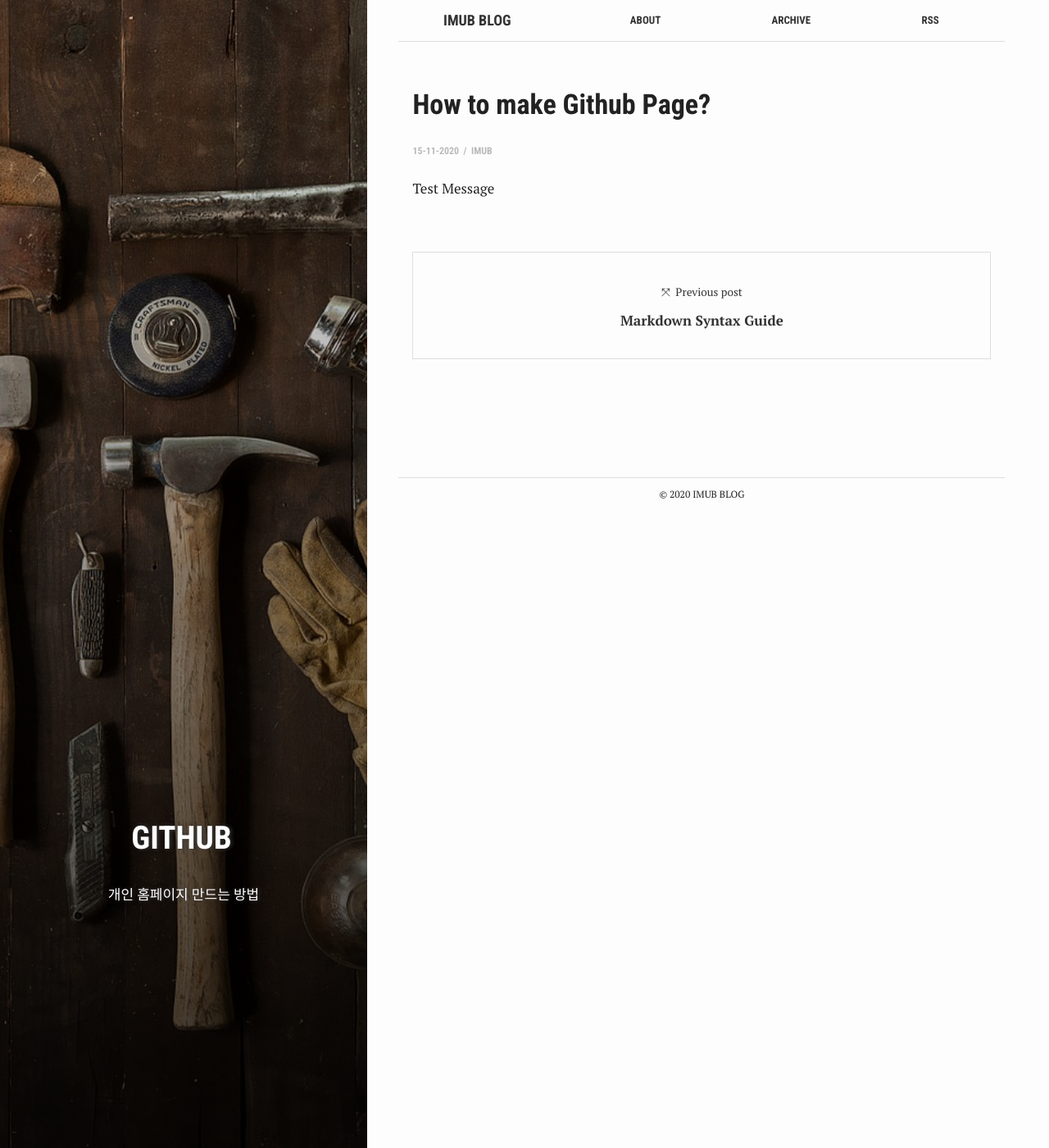
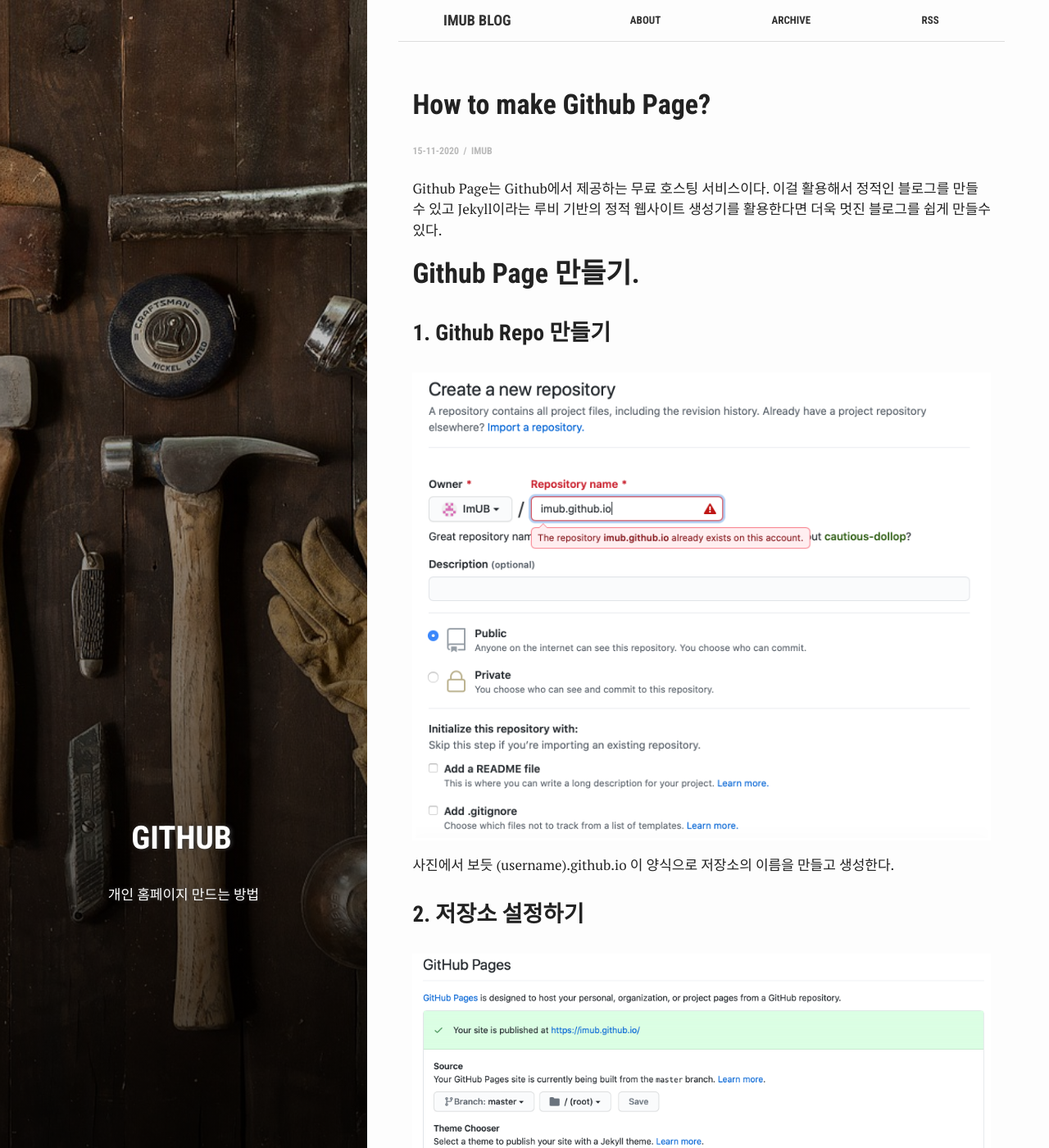
Before and after one commit to ImUB/imub.github.io, a Jekyll site: the page built from _posts/2020-11-15-Github-Page.md, in a window 1280 px wide and 1400 px high. Shown: the whole window at 82% size. Built offline with Jekyll 4.4.1, drawn with Linux system fonts in a browser that asks for light colours; some of the changed text lies outside the part shown.

Commit message:
modify post

```diff
--- a/_posts/2020-11-15-Github-Page.md
+++ b/_posts/2020-11-15-Github-Page.md
@@ -10,4 +10,18 @@
 author: ImuB
 ---
 
-Test Message
+Github Page는 Github에서 제공하는 무료 호스팅 서비스이다.
+이걸 활용해서 정적인 블로그를 만들 수 있고 Jekyll이라는 루비 기반의 정적 웹사이트 생성기를 활용한다면 더욱 멋진 블로그를 쉽게 만들수있다.
+
+# Github Page 만들기.
+### 1. Github Repo 만들기
+![Repo Make]({{ site.images | relative_url }}/RepoM.png)
+
+사진에서 보듯 (username).github.io 이 양식으로 저장소의 이름을 만들고 생성한다.
+
+### 2. 저장소 설정하기
+![Repo Seeting]({{ site.images | relative_url }}/RepoSet.png)
+
+생성한 저장소로 가서 setting으로 들어가 Github Page단을 보면 published 되었다는 화면을 볼 수 있을것이다. 그렇다면 호스팅 되고 있다는 뜻이고 해당 주소를 브라우저에서 들어간다면 생성된것을 확인 할 수 있을것이다.
+
+다음 포스팅에는 Jekyll을 활용하여 블로그의 디자인을 해보자.
```
Also changed, not shown: assets/images/RepoM.png (added), assets/images/RepoSet.png (added).
